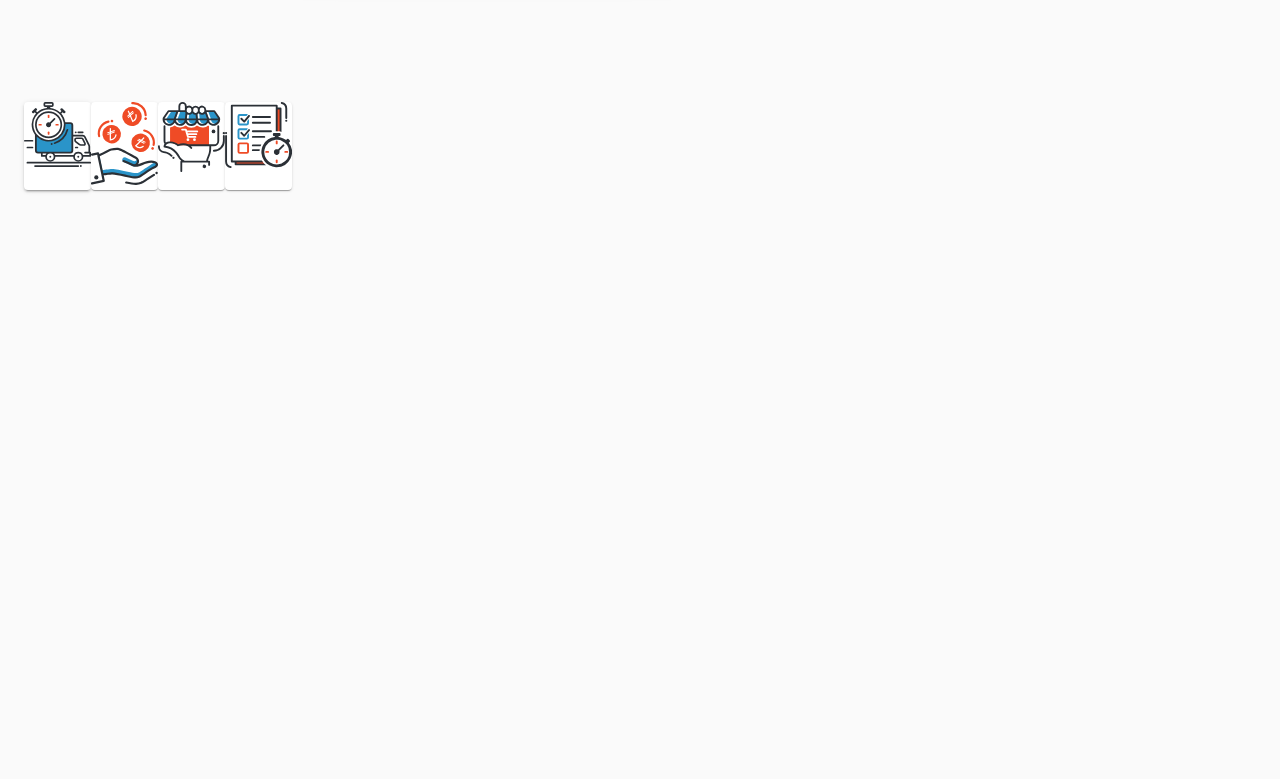
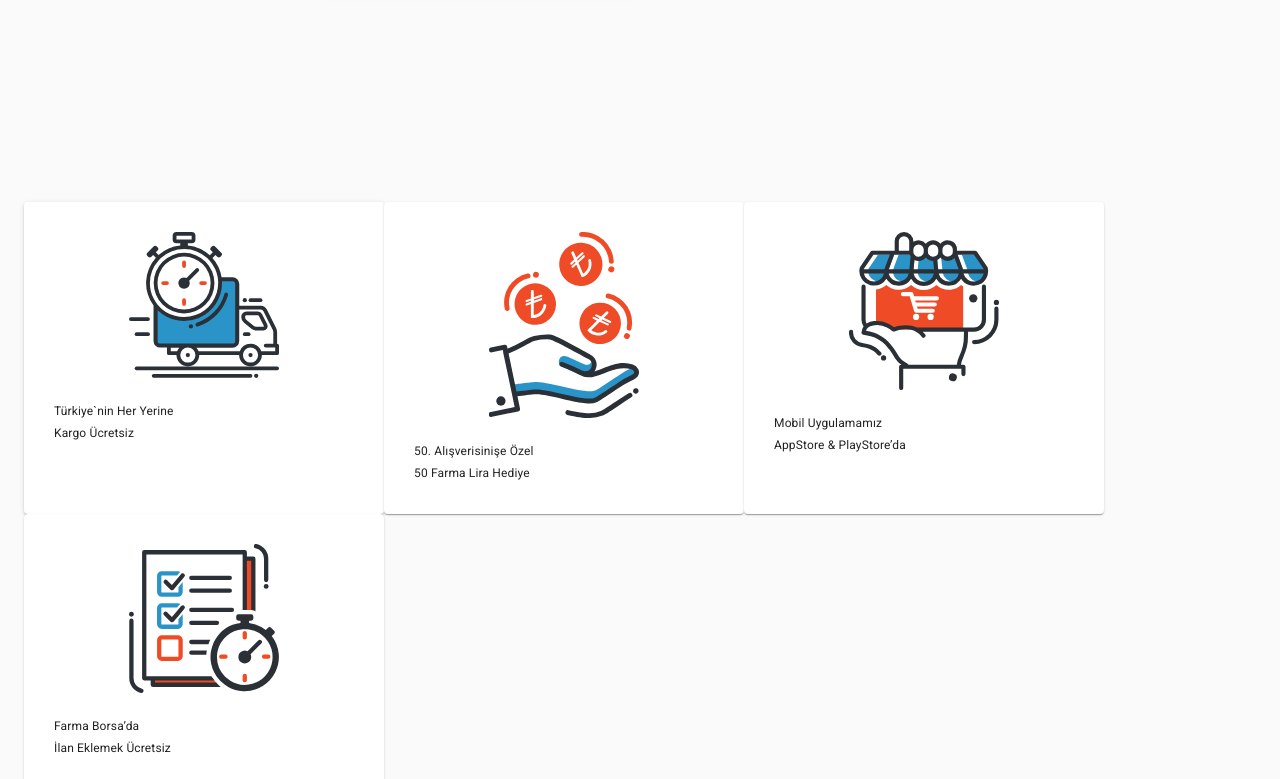
Before and after one commit to alimertcakar/f-borsa, a React (Create React App) app: page / in a window 1280 px wide. Shown: the part 901-1680 px from the top of the page. Built offline with nearby package versions, Linux system fonts and the light colour scheme.

Commit message:
borsa stickerlar

```diff
--- a/src/Components/Content.js
+++ b/src/Components/Content.js
@@ -67,8 +67,15 @@ const useStyles = makeStyles((theme) =>
         },
         mobildenaninda: { marginBottom: 45 },
         stickerlar: {
-            marginTop: 100,
+            marginTop: 200,
+        },
+        stickerlarPaper: {
+            padding: 30
+        },
+        farmaborsasticker: {
+            display: "block", marginLeft: "auto", marginRight: "auto", width: "50%"
         }
+
     }),
 );
 
@@ -116,17 +123,29 @@ export default function Content() {
                 </Grid>
             </Grid>
             <Grid container className={classes.stickerlar}>
-                <Paper elevation={2}>
-                    <img src={FarmaBorsaSticker} alt="" aria-hidden="true" width="67px"></img>
+                <Paper elevation={2} className={classes.stickerlarPaper}>
+                    <img src={FarmaBorsaSticker} alt="" aria-hidden="true" width="67px" className={classes.farmaborsasticker}></img>
+                    <Typography variant="caption">
+                        <br />Türkiye`nin Her Yerine<br /> Kargo Ücretsiz
+                    </Typography>
                 </Paper>
-                <Paper>
-                    <img src={FarmaBorsaSticker2} alt="" aria-hidden="true" width="67px"></img>
+                <Paper className={classes.stickerlarPaper}>
+                    <img src={FarmaBorsaSticker2} alt="" aria-hidden="true" width="67px" className={classes.farmaborsasticker}></img>
+                    <Typography variant="caption">
+                        <br />50. Alışverisinişe Özel <br /> 50 Farma Lira Hediye
+                    </Typography>
                 </Paper>
-                <Paper>
-                    <img src={FarmaBorsaSticker3} alt="" aria-hidden="true" width="67px"></img>
+                <Paper className={classes.stickerlarPaper}>
+                    <img src={FarmaBorsaSticker3} alt="" aria-hidden="true" width="67px" className={classes.farmaborsasticker}></img>
+                    <Typography variant="caption">
+                        <br />Mobil Uygulamamız <br /> AppStore & PlayStore’da
+                    </Typography>
                 </Paper>
-                <Paper>
-                    <img src={FarmaBorsaSticker4} alt="" aria-hidden="true" width="67px"></img>
+                <Paper className={classes.stickerlarPaper}>
+                    <img src={FarmaBorsaSticker4} alt="" aria-hidden="true" width="67px" className={classes.farmaborsasticker}></img>
+                    <Typography variant="caption">
+                        <br />Farma Borsa’da <br /> İlan Eklemek Ücretsiz
+                    </Typography>
                 </Paper>
 
             </Grid>
```
